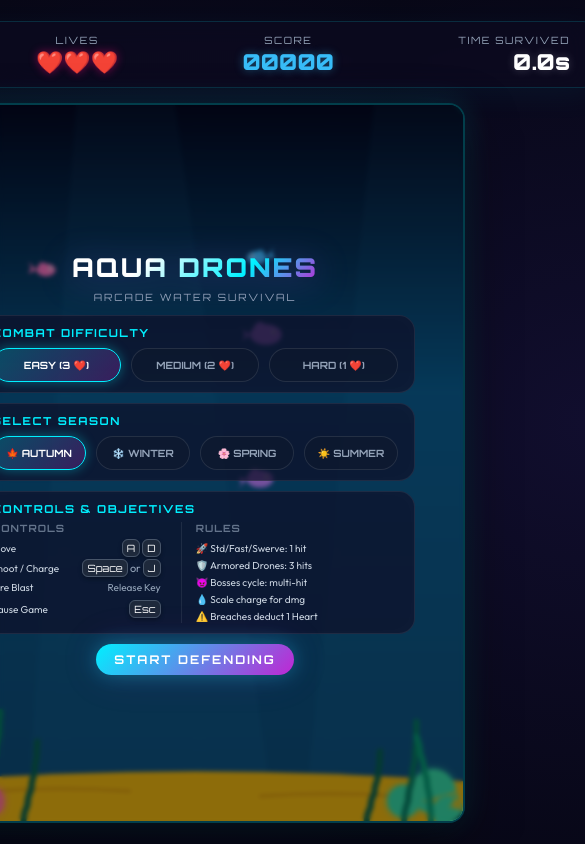
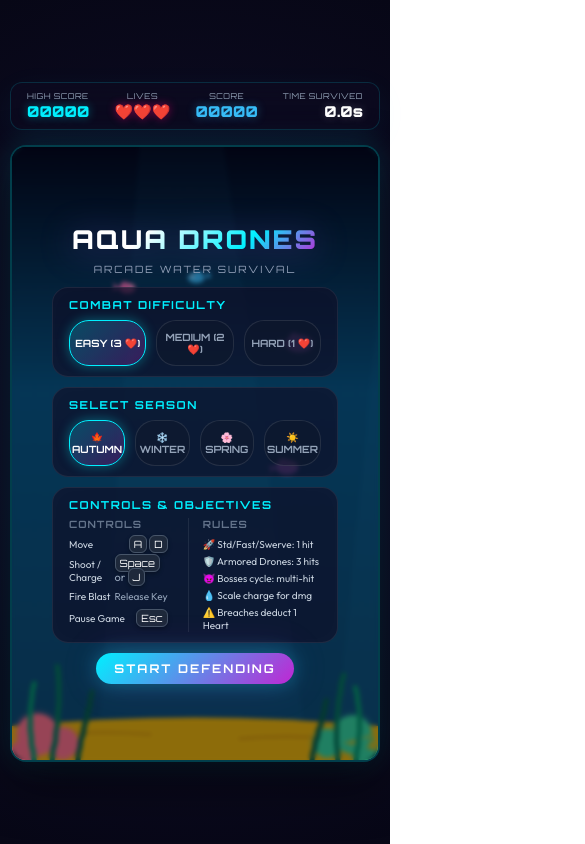
Before and after one commit to leunm/aqua-drones, a plain HTML site: page index.html in a window 390 px wide. Shown: the whole page, 585 px wide, since content can reach past the window. Drawn offline with Linux system fonts and the light colour scheme.

Commit message:
further optimizations to spacing and size for mobile play

```diff
--- a/game.js
+++ b/game.js
@@ -6,7 +6,7 @@ class Game {
         this.ctx = this.canvas.getContext('2d');
 
         // Logical resolution
-        this.width = 540;
+        this.width = 432;
         this.height = 720;
 
         // State variables
--- a/index.html
+++ b/index.html
@@ -156,7 +156,7 @@
             </div>
 
             <!-- The HTML5 Canvas -->
-            <canvas id="gameCanvas" width="540" height="720"></canvas>
+            <canvas id="gameCanvas" width="432" height="720"></canvas>
 
             <!-- Mobile Virtual Touch controls overlay -->
             <div class="mobile-controls">
--- a/style.css
+++ b/style.css
@@ -43,12 +43,13 @@ body {
 
 /* Glass HUD Panel at top */
 .hud-panel {
-    width: 800px;
+    width: 100%;
+    max-width: 432px;
     background: var(--glass-bg);
     border: 1px solid var(--glass-border);
     backdrop-filter: blur(12px);
     border-radius: 12px;
-    padding: 12px 24px;
+    padding: 8px 16px;
     display: flex;
     justify-content: space-between;
     align-items: center;
@@ -58,21 +59,22 @@ body {
 .hud-item {
     display: flex;
     flex-direction: column;
-    gap: 2px;
+    gap: 1px;
 }
 
 .hud-label {
-    font-size: 10px;
+    font-size: 8px;
     text-transform: uppercase;
-    letter-spacing: 1.5px;
+    letter-spacing: 0.5px;
     color: #94a3b8;
     font-family: var(--font-arcade);
 }
 
 .hud-value {
-    font-size: 22px;
+    font-size: 15px;
     font-weight: 800;
     color: #fff;
+    white-space: nowrap;
     font-family: var(--font-arcade);
     text-shadow: 0 0 10px rgba(255, 255, 255, 0.2);
 }
@@ -91,9 +93,9 @@ body {
 .canvas-container {
     position: relative;
     width: 100%;
-    max-width: 540px;
+    max-width: 432px;
     height: auto;
-    aspect-ratio: 540 / 720;
+    aspect-ratio: 432 / 720;
     border-radius: 16px;
     overflow: hidden;
     box-shadow: 0 20px 50px rgba(0, 0, 0, 0.5),
```
